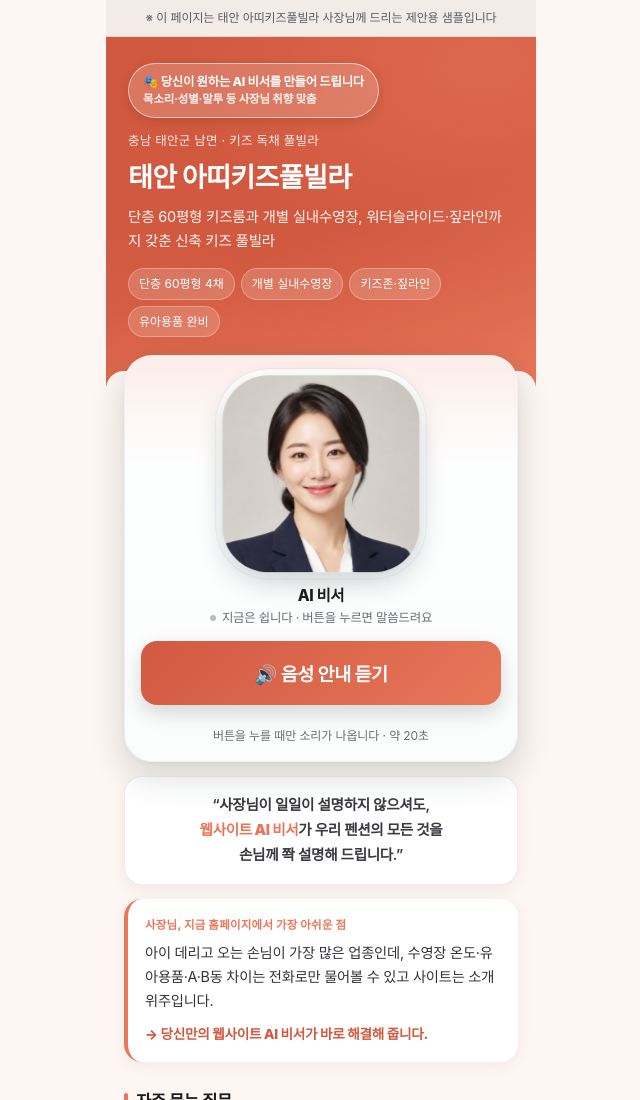
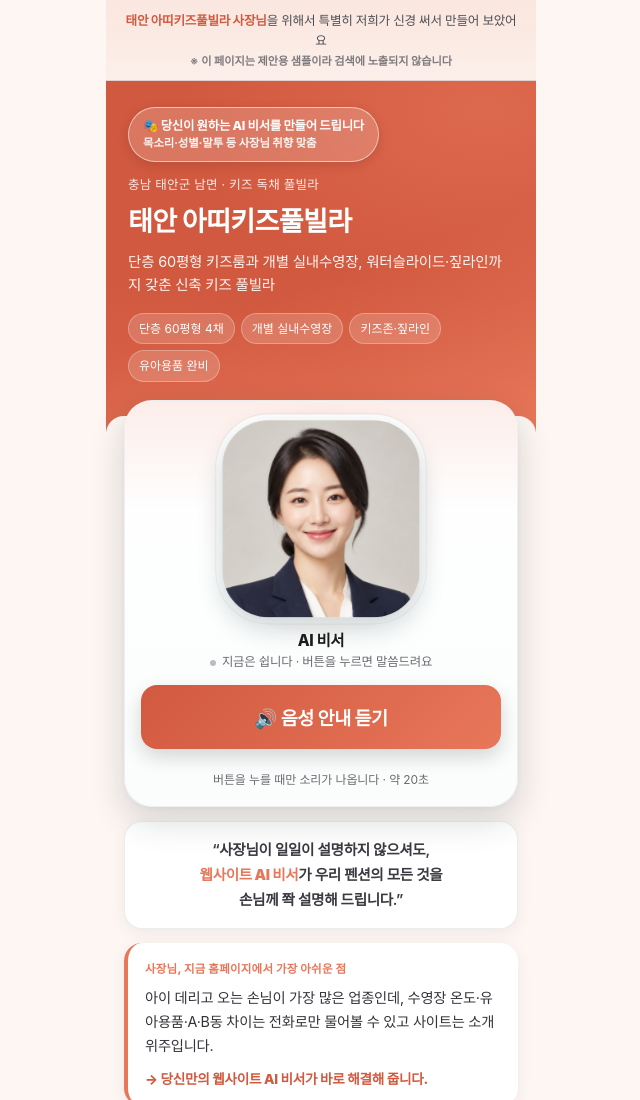
Before and after one commit to a90915719-hue/ai-samples, a plain HTML site: page addikids/index.html in a window 1280 px wide. Shown: the top 1100 px of the page, without its empty margins (319-959 px from the left). Drawn offline with Linux system fonts and the light colour scheme.

Commit message:
상단 띠에 사장님 맞춤 제작 인사 문구 추가

```diff
--- a/addikids/index.html
+++ b/addikids/index.html
@@ -29,14 +29,16 @@
   }
   .wrap{max-width:430px;margin:0 auto;background:var(--bg);padding-bottom:calc(28px + env(safe-area-inset-bottom))}
   .ribbon{
-    background:rgba(0,0,0,.045);
-    color:#5c5c62;
-    font-size:12px;line-height:1.5;
+    background:linear-gradient(180deg,#e8775a1f,#e8775a0f);
+    color:#4e4e56;
+    font-size:12.6px;line-height:1.55;
     text-align:center;
-    padding:9px 14px calc(9px);
-    letter-spacing:-.1px;
+    padding:11px 14px 10px;
+    letter-spacing:-.25px;
     border-bottom:1px solid var(--line);
   }
+  .ribbon b{color:var(--accent);font-weight:800}
+  .ribbon small{display:block;margin-top:3px;font-size:11.2px;font-weight:600;opacity:.72;letter-spacing:-.1px}
   .hero{
     position:relative;overflow:hidden;
     padding:26px 22px 50px;
@@ -220,7 +222,7 @@
 <body>
 <div class="wrap">
 
-  <div class="ribbon">※ 이 페이지는 태안 아띠키즈풀빌라 사장님께 드리는 제안용 샘플입니다</div>
+  <div class="ribbon"><b>태안 아띠키즈풀빌라 사장님</b>을 위해서 특별히 저희가 신경 써서 만들어 보았어요<small>※ 이 페이지는 제안용 샘플이라 검색에 노출되지 않습니다</small></div>
 
   <header class="hero">
     <span class="hero-badge">🎭 당신이 원하는 AI 비서를 만들어 드립니다<small>목소리·성별·말투 등 사장님 취향 맞춤</small></span>
```
Also changed, not shown: artieedogo/index.html (+8 -6 lines), index.html (+1 -1 lines), jungga/index.html (+8 -6 lines), latree/index.html (+8 -6 lines), seaisgarden/index.html (+8 -6 lines), staycoast/index.html (+8 -6 lines), staymuyoil/index.html (+8 -6 lines), taeanhee/index.html (+8 -6 lines).
